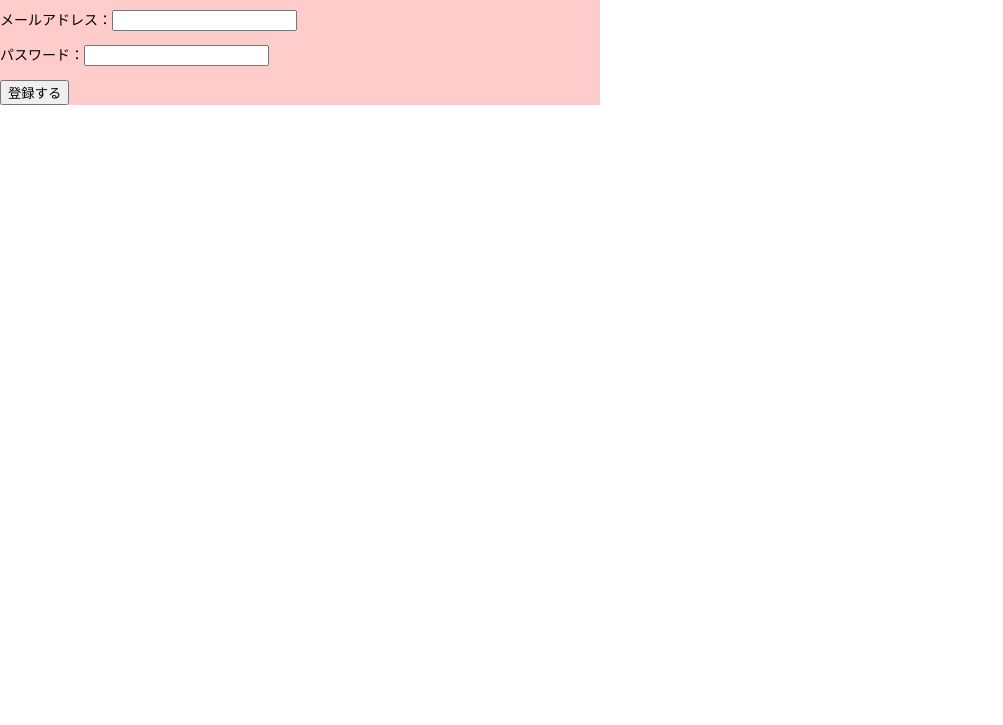
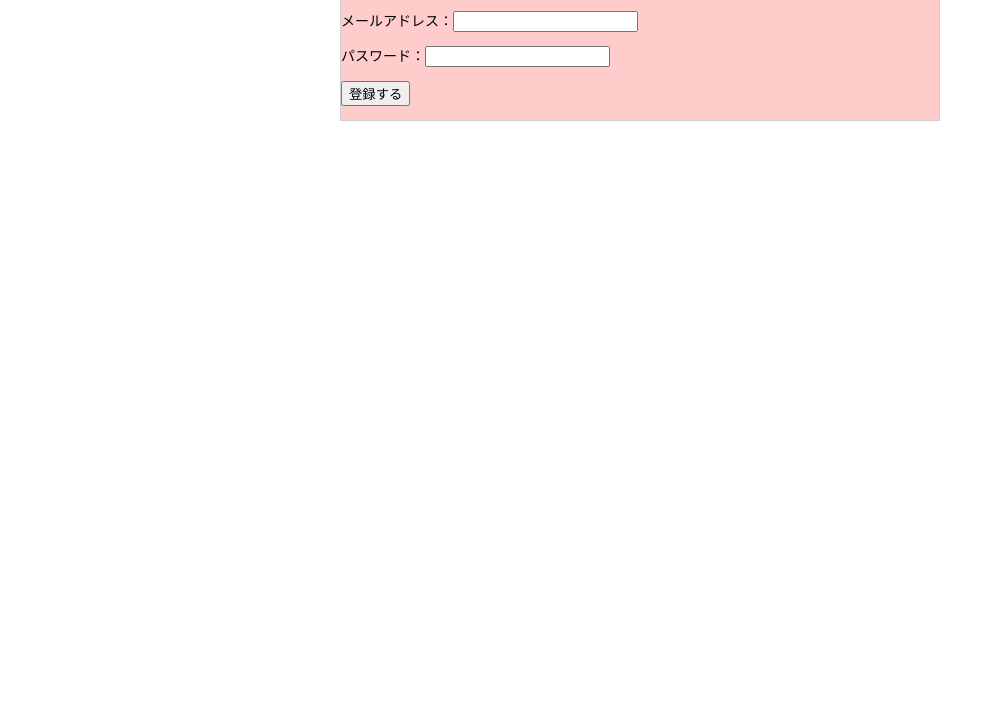
Before and after one commit to Trush-panda330/-------HTMLCSSJavaScript, a plain HTML site: page index.html in a window 1280 px wide. Shown: the part 75-800 px from the top of the page, without its empty margins (0-1003 px from the left). Drawn offline with Linux system fonts and the light colour scheme.

Commit message:
borderの設定をした

```diff
--- a/css/style.css
+++ b/css/style.css
@@ -5,8 +5,18 @@ h1 {
     margin: 0;
 }
 div.content {
+    /* 色はmdn web docsで検索すると良いかも */
+    /* rgb(0,0,255);のように光の三原色を使って指定する方法もある */
+    /* #000000;って感じでも色の指定ができる */
     background-color: #fcc;
     width: 600px;
+    margin: 0 auto;
+    /* margin: 10px 20px 20px 10px 上右左下;
+    margin: 10px 20px 上下　左右;というような指定もできる */
+    border: 1px;
+    border-width: 1px;
+    border-style: solid;
+    border-color: #d1d1d1;
 }
 p {
     font-size: 14px;
```
